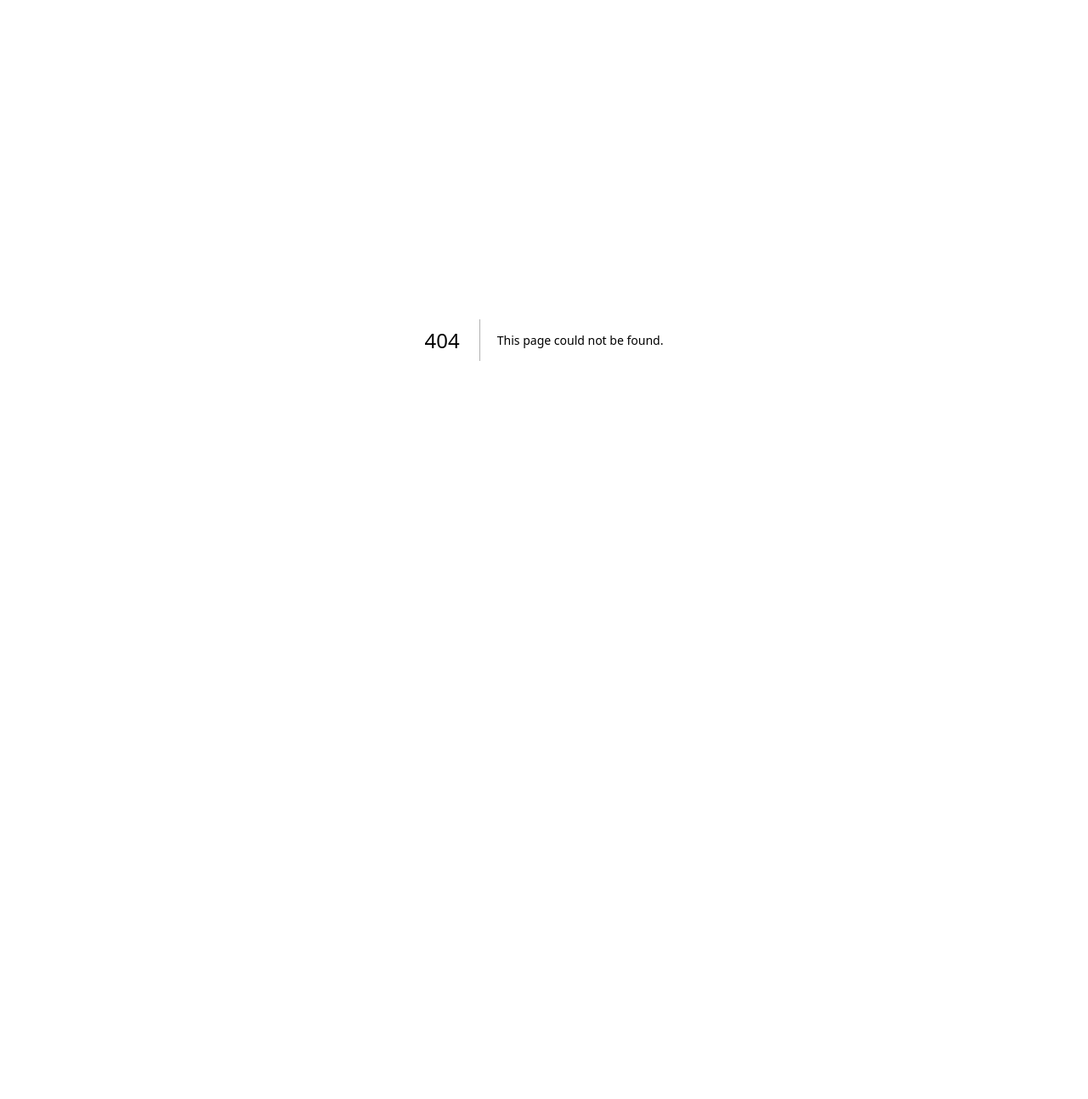
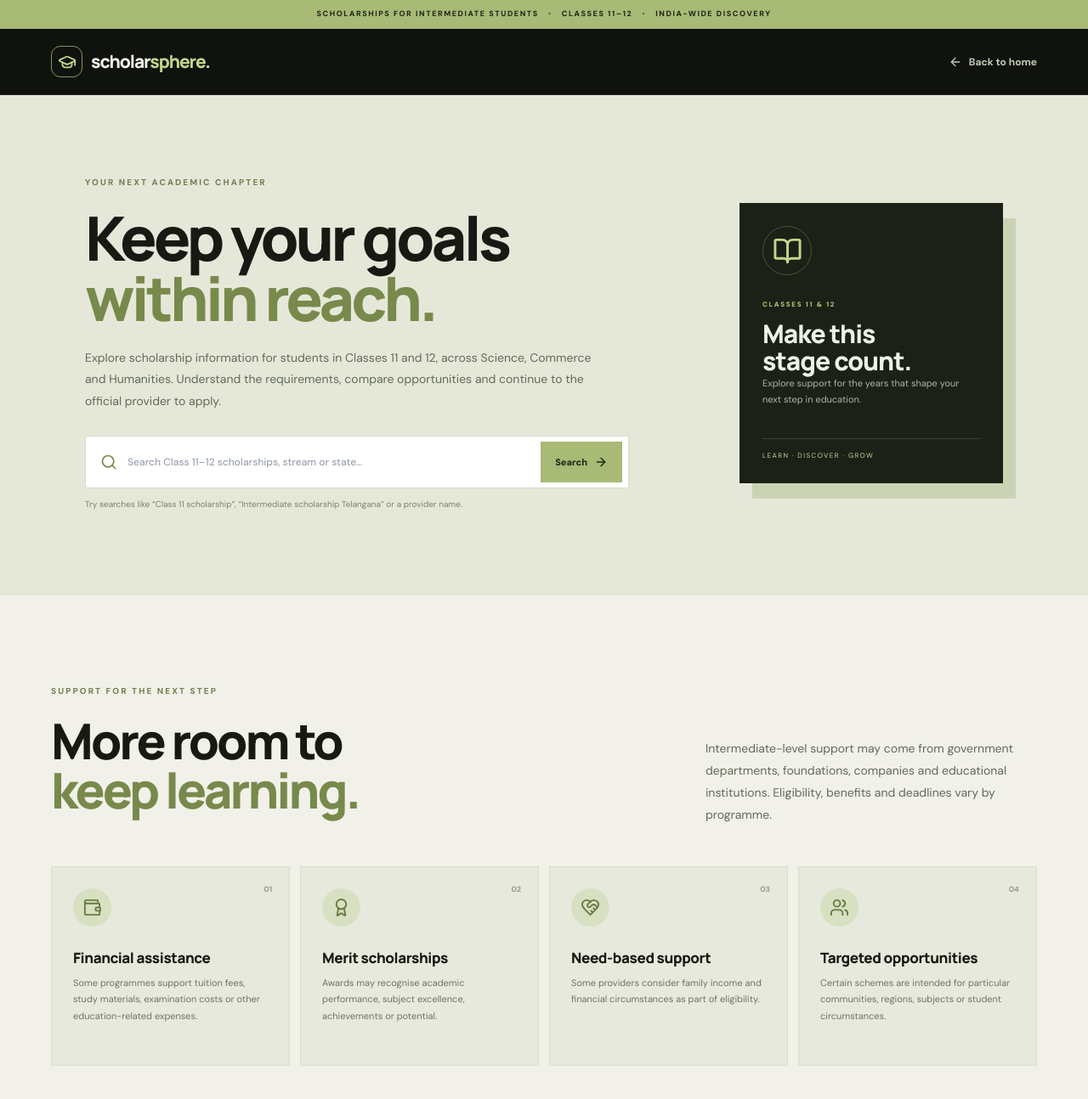
Before and after one commit to RISHITHADASARI18/Scholarsphere, a Next.js app: page /intermediate in a window 1280 px wide. Before the commit this address had no page. Shown: the top 1294 px of the page at 85% size. Before the commit the page ends 800 px from the top, so only its background shows below. Built offline with nearby package versions, Linux system fonts and the light colour scheme.

Commit message:
feat: add intermediate scholarships page

```diff
--- /dev/null
+++ b/app/intermediate/page.tsx
@@ -0,0 +1,92 @@
+import Link from "next/link";
+import { ArrowLeft, ArrowRight, BookOpen, GraduationCap, Landmark, HeartHandshake, Search, ShieldCheck, Wallet, Award, Users } from "lucide-react";
+
+const supportTypes = [
+  { icon: Wallet, title: "Financial assistance", text: "Some programmes support tuition fees, study materials, examination costs or other education-related expenses." },
+  { icon: Award, title: "Merit scholarships", text: "Awards may recognise academic performance, subject excellence, achievements or potential." },
+  { icon: HeartHandshake, title: "Need-based support", text: "Some providers consider family income and financial circumstances as part of eligibility." },
+  { icon: Users, title: "Targeted opportunities", text: "Certain schemes are intended for particular communities, regions, subjects or student circumstances." },
+];
+
+const checklist = [
+  "Current Class 11 or 12 enrolment and school details",
+  "Class 10 marks and current academic performance, as required",
+  "Chosen stream or subject combination, where relevant",
+  "Family income, residence or category criteria, if applicable",
+  "Official application dates, documents and renewal conditions",
+];
+
+export default function IntermediateScholarshipsPage() {
+  return (
+    <main className="school-page">
+      <div className="school-announcement">SCHOLARSHIPS FOR INTERMEDIATE STUDENTS <span>•</span> CLASSES 11–12 <span>•</span> INDIA-WIDE DISCOVERY</div>
+      <header className="school-nav">
+        <Link href="/" className="brand"><span className="brand-mark"><GraduationCap size={22}/></span><span>scholar<span className="brand-accent">sphere</span><i>.</i></span></Link>
+        <Link href="/" className="school-back"><ArrowLeft size={16}/> Back to home</Link>
+      </header>
+
+      <section className="school-hero">
+        <div className="school-hero-inner">
+          <div className="eyebrow dark-eyebrow">YOUR NEXT ACADEMIC CHAPTER</div>
+          <h1>Keep your goals<br/><em>within reach.</em></h1>
+          <p>Explore scholarship information for students in Classes 11 and 12, across Science, Commerce and Humanities. Understand the requirements, compare opportunities and continue to the official provider to apply.</p>
+          <form className="school-search" action="/scholarships" method="get">
+            <Search size={20}/>
+            <input type="search" name="q" placeholder="Search Class 11–12 scholarships, stream or state…" aria-label="Search intermediate scholarships"/>
+            <input type="hidden" name="level" value="Intermediate"/>
+            <button type="submit">Search <ArrowRight size={16}/></button>
+          </form>
+          <div className="school-search-note">Try searches like “Class 11 scholarship”, “Intermediate scholarship Telangana” or a provider name.</div>
+        </div>
+        <div className="school-hero-aside">
+          <div className="school-aside-icon"><BookOpen size={35}/></div>
+          <span>CLASSES 11 &amp; 12</span>
+          <strong>Make this<br/>stage count.</strong>
+          <p>Explore support for the years that shape your next step in education.</p>
+          <div className="school-aside-rule"></div>
+          <small>LEARN · DISCOVER · GROW</small>
+        </div>
+      </section>
+
+      <section className="school-content">
+        <div className="school-section-heading">
+          <div><div className="eyebrow dark-eyebrow">SUPPORT FOR THE NEXT STEP</div><h2>More room to<br/><em>keep learning.</em></h2></div>
+          <p>Intermediate-level support may come from government departments, foundations, companies and educational institutions. Eligibility, benefits and deadlines vary by programme.</p>
+        </div>
+        <div className="school-support-grid">
+          {supportTypes.map(({icon: Icon,title,text},index) => <article className="school-support-card" key={title}><span className="school-card-number">0{index+1}</span><span className="school-support-icon"><Icon size={23}/></span><h3>{title}</h3><p>{text}</p></article>)}
+        </div>
+      </section>
+
+      <section className="school-source-section">
+        <div className="school-source-inner">
+          <div className="eyebrow">WHERE TO LOOK</div>
+          <h2>Find reliable<br/><em>information.</em></h2>
+          <p>Look for opportunities from central and state government departments, recognised foundations, education-focused organisations and institutions. Confirm that the scholarship covers Classes 11–12 and your academic stream before relying on it.</p>
+          <div className="school-source-points">
+            <div><Landmark size={20}/><span><b>Government schemes</b><small>Review official central and state portals and department notifications.</small></span></div>
+            <div><HeartHandshake size={20}/><span><b>Foundations and organisations</b><small>Check the provider’s own eligibility rules, benefits and application schedule.</small></span></div>
+            <div><ShieldCheck size={20}/><span><b>Verify each opportunity</b><small>Use the original notification or official provider website as the final source.</small></span></div>
+          </div>
+        </div>
+      </section>
+
+      <section className="school-check-section">
+        <div className="eyebrow dark-eyebrow">BEFORE YOU APPLY</div>
+        <h2>Know what the<br/><em>provider expects.</em></h2>
+        <p className="school-check-lede">Requirements differ between scholarships. Use this as a guide to the details you may need to check.</p>
+        <div className="school-checklist">{checklist.map((item,index)=><div className="school-check-item" key={item}><span>0{index+1}</span><p>{item}</p></div>)}</div>
+        <div className="school-disclaimer"><ShieldCheck size={19}/><p>ScholarSphere is a scholarship discovery and information platform. Applications are completed on the provider’s official website. We do not collect documents or guarantee eligibility or selection.</p></div>
+      </section>
+
+      <section className="school-cta">
+        <div className="eyebrow">YOUR SEARCH STARTS HERE</div>
+        <h2>Explore what could<br/><span>come next.</span></h2>
+        <p>Search for intermediate-level scholarship information and confirm every detail with its official provider.</p>
+        <form className="school-search school-search-cta" action="/scholarships" method="get"><Search size={19}/><input type="search" name="q" placeholder="Search intermediate scholarships…" aria-label="Search intermediate scholarships"/><input type="hidden" name="level" value="Intermediate"/><button type="submit">Search <ArrowRight size={16}/></button></form>
+        <Link href="/" className="school-home-link"><ArrowLeft size={15}/> Back to ScholarSphere home</Link>
+      </section>
+      <footer className="school-footer"><Link href="/" className="brand"><span className="brand-mark"><GraduationCap size={20}/></span><span>scholar<span className="brand-accent">sphere</span><i>.</i></span></Link><span>© 2026 ScholarSphere · Scholarship discovery, not application processing.</span></footer>
+    </main>
+  );
+}
```
